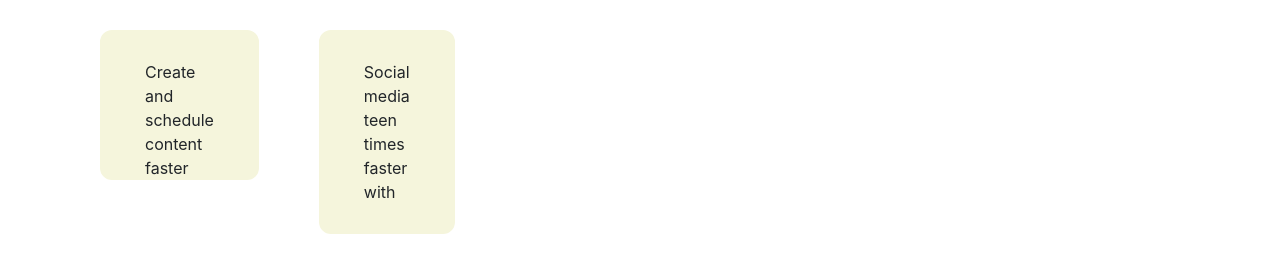
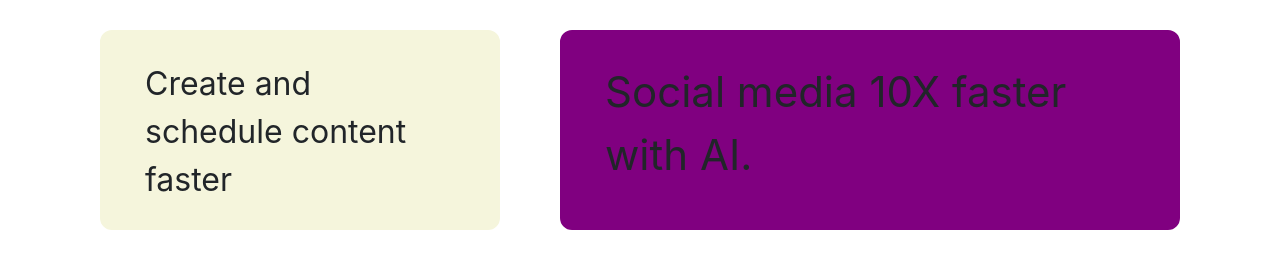
Before and after one commit to Prud5/bento-trial, a plain HTML site: page index.html in a window 1280 px wide. Drawn offline with nearby package versions, Linux system fonts and the light colour scheme.

Commit message:
Updated css

```diff
--- a/index.html
+++ b/index.html
@@ -4,17 +4,21 @@
     <meta charset="UTF-8">
     <link rel="stylesheet" href="https://cdn.jsdelivr.net/npm/bootstrap@4.3.1/dist/css/bootstrap.min.css" integrity="sha384-ggOyR0iXCbMQv3Xipma34MD+dH/1fQ784/j6cY/iJTQUOhcWr7x9JvoRxT2MZw1T" crossorigin="anonymous">
     <meta name="viewport" content="width=device-width, initial-scale=1.0">
+    <link rel="preconnect" href="https://fonts.googleapis.com">
+<link rel="preconnect" href="https://fonts.gstatic.com" crossorigin>
+<link href="https://fonts.googleapis.com/css2?family=Roboto:ital,wght@0,100;0,300;0,400;0,500;0,700;0,900;1,100;1,300;1,400;1,500;1,700;1,900&display=swap" rel="stylesheet">
+
     <title>Document</title>
     <link rel="stylesheet" href="style.css">
 </head>
 <body>
     <div class="container">
         <div class="row">
-        <div class="first col-sm-2">
+        <div class="first col-sm">
             Create and schedule content faster
         </div>
-        <div class="second col-sm-5">
-            Social media teen times faster with
+        <div class="second col-sm">
+            Social media 10X faster with AI.
         </div>
     </div>
     </div>
--- a/style.css
+++ b/style.css
@@ -1,20 +1,23 @@
 .first{
-    max-width: min-content;
+    font-size: 32px;
     margin: 30px;
     border: 30px;
     border-color: beige;
     border-style: solid;
     background-color: beige;
     border-radius: 12px;
-    width: 200px;
-    height: 150px;
+    max-width: 400px;
+    height: 200px;
 }
 .second{
-    max-width: min-content;
+    font-size: 42px;
     margin: 30px;
     border: 30px;
-    border-color: beige;
+    border-color: purple;
     border-style: solid;
-    background-color: beige;
+    background-color: purple;
     border-radius: 12px;
 }
+.body{
+    font-family: Roboto,sans-serif;
+}
```
